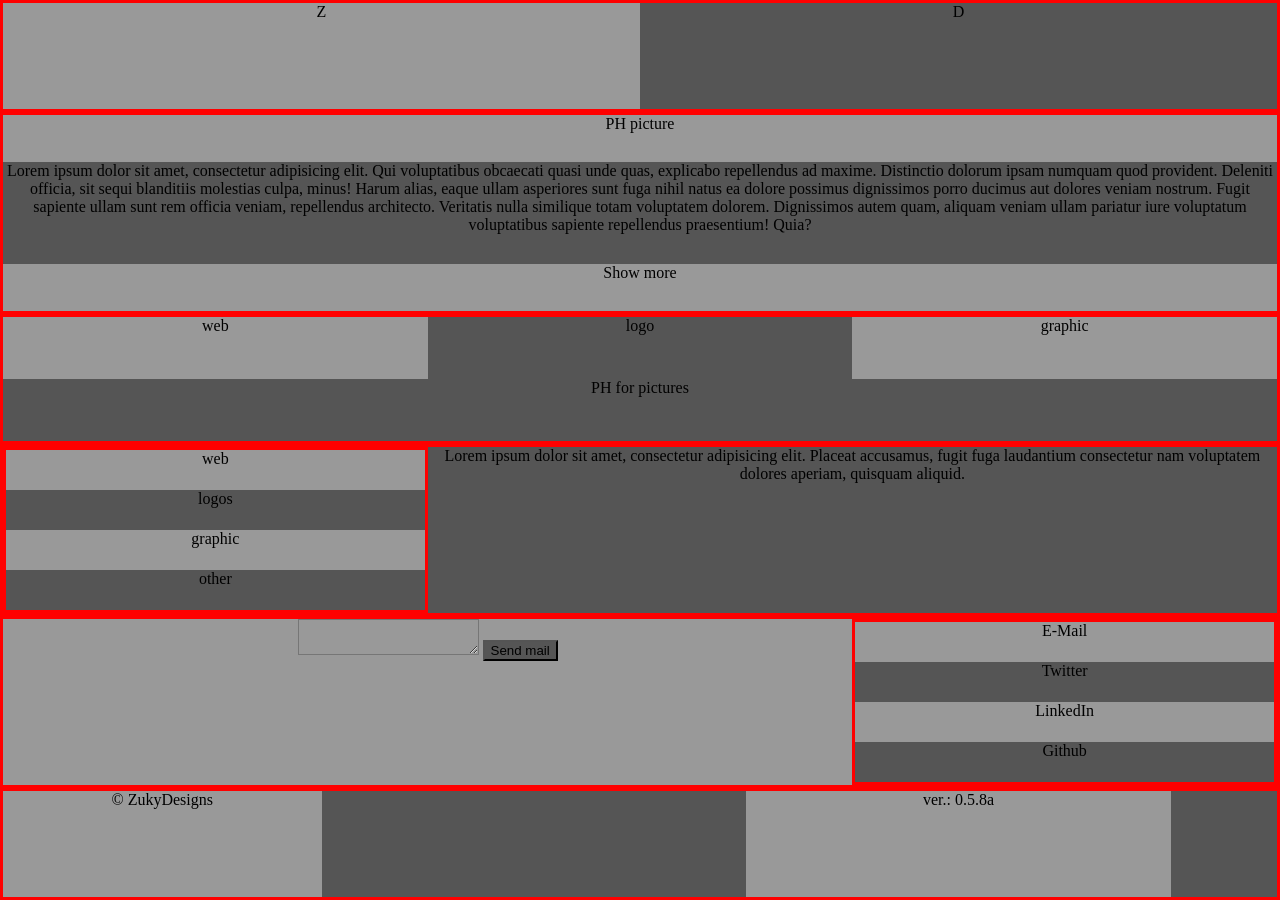
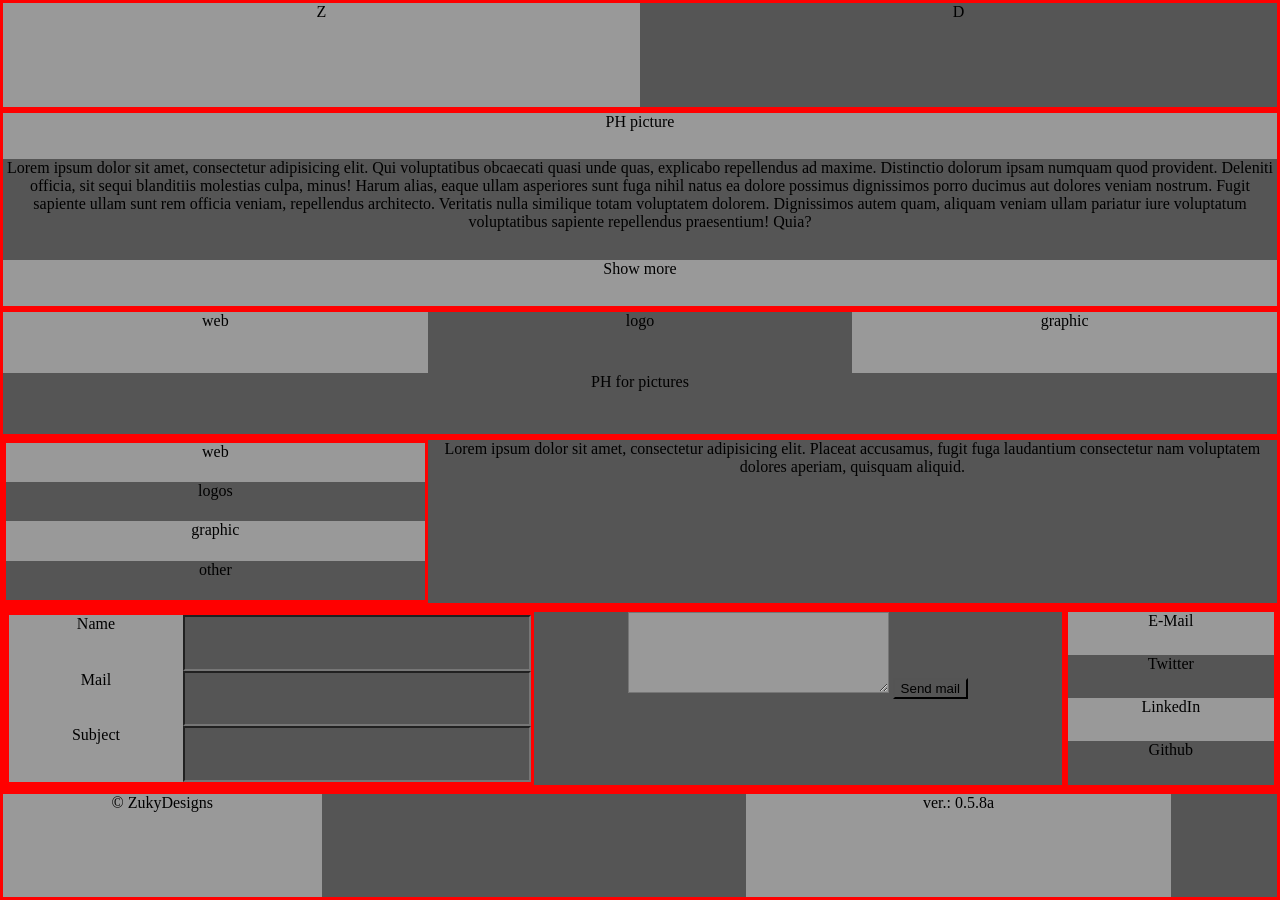
Before and after one commit to zuky-dev/zukydesigns.github.io, a Jekyll site: the page built from _pages/index.html, in a window 1280 px wide. Built offline with Jekyll 4.4.1, drawn with Linux system fonts in a browser that asks for light colours; nearby versions of some CDN libraries.

Commit message:
updated contact form

```diff
--- a/_includes/contact.html
+++ b/_includes/contact.html
@@ -1,9 +1,19 @@
 <div class="contact gc12 grid">
-  <form class="gc8" action="">
-    <textarea name="name" rows="2" cols="20"></textarea>
-    <button type="button" name="button">Send mail</button>
+  <form class="gc10 grid" action="">
+    <div class="gc6 grid">
+      <span class="gc4">Name</span>
+      <input class="gc8" type="text" name="" value="">
+      <span class="gc4">Mail</span>
+      <input class="gc8" type="text" name="" value="">
+      <span class="gc4">Subject</span>
+      <input class="gc8" type="text" name="" value="">
+    </div>
+    <div class="gc6">
+      <textarea class="gc12" name="name" rows="5" cols="30"></textarea>
+      <button class="gc12" type="button" name="button">Send mail</button>
+    </div>
   </form>
-  <div class="gc4 grid">
+  <div class="gc2 grid">
     <!-- TODO: simplify the lower -->
     {% for entry in site.data.footer %}
       {% if entry.name == "Social" %}
```
